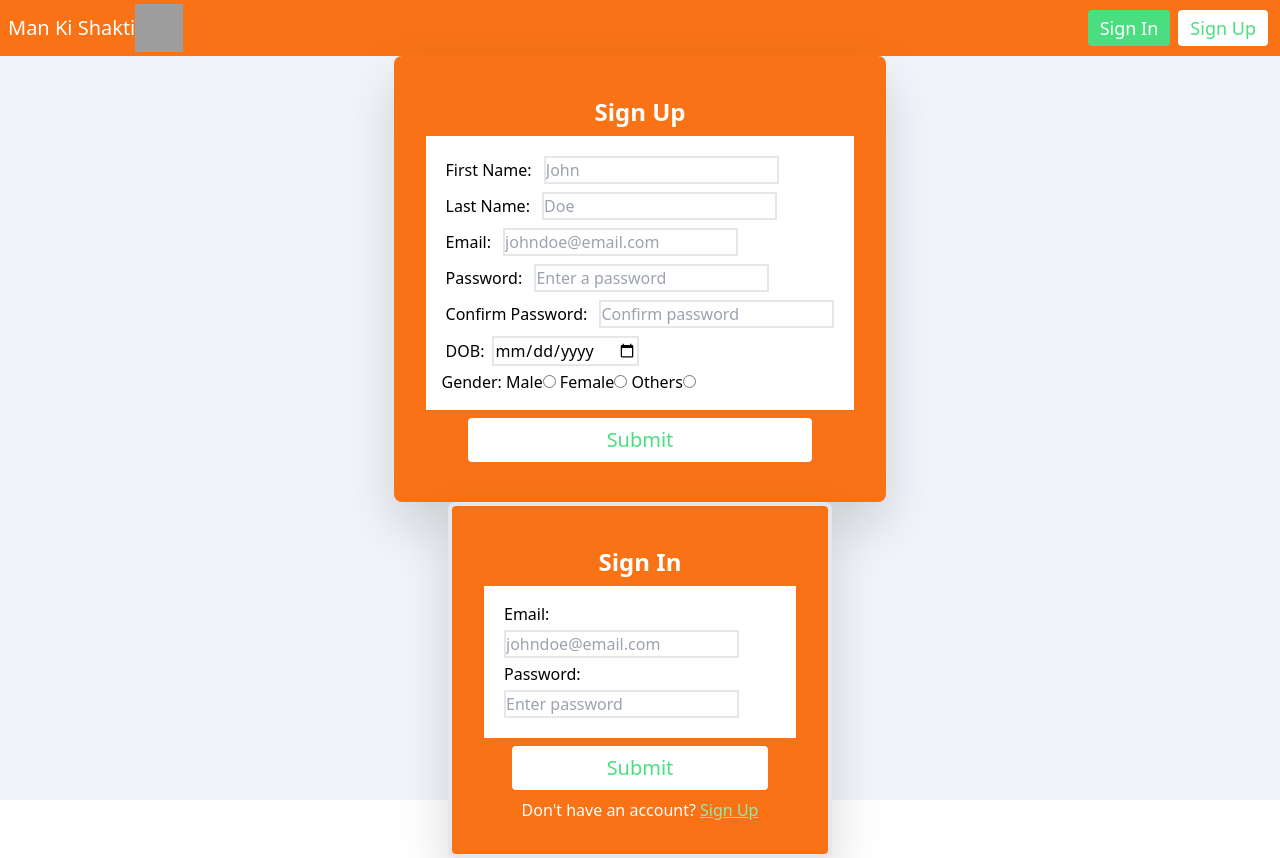
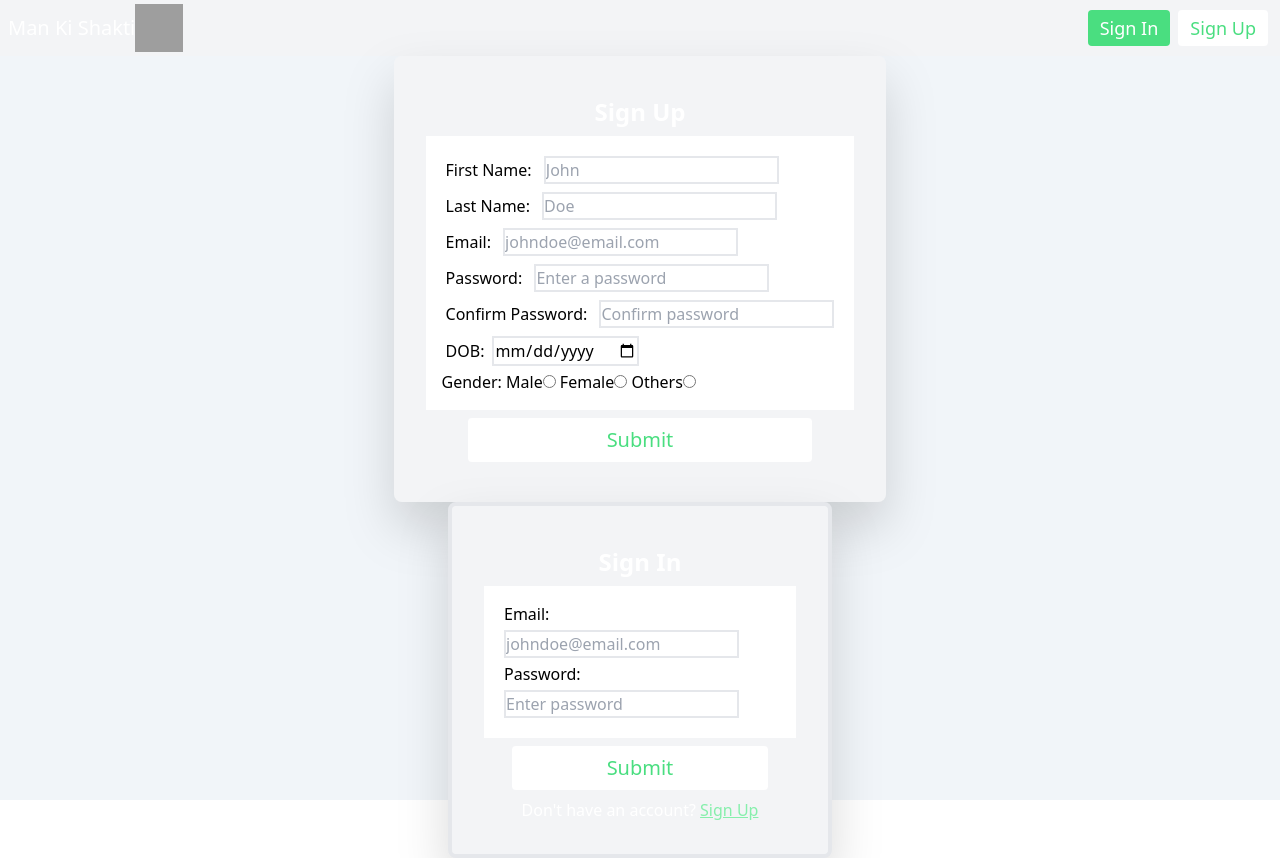
Before and after one commit to dscmsit/Mental-Health-App, an Angular app in the folder front-end/: page / in a window 1280 px wide. Built offline with nearby package versions, Linux system fonts and the light colour scheme; grey boxes are pictures that could not be loaded.

Commit message:
Changed bg color.

```diff
--- a/front-end/src/app/Components/log-in/log-in.component.html
+++ b/front-end/src/app/Components/log-in/log-in.component.html
@@ -1,5 +1,5 @@
 <div
-  class="p-8 mx-auto drop-shadow-2xl h-auto   w-96 border-4 bg-orange-500 rounded-lg"
+  class="p-8 mx-auto drop-shadow-2xl h-auto   w-96 border-4 bg-gray-100 rounded-lg"
 >
   <h1 class="text-white font-bold p-2 text-center text-2xl">Sign In</h1>
 
--- a/front-end/src/app/Components/navbar/navbar.component.html
+++ b/front-end/src/app/Components/navbar/navbar.component.html
@@ -1,4 +1,4 @@
-<div class="py-1 px-2  bg-orange-500  text-white text-bold flex items-center">
+<div class="py-1 px-2  bg-gray-100  text-white text-bold flex items-center">
     <span class="text-xl">Man Ki Shakti</span>
     <img src="https://cdn.iconscout.com/icon/premium/png-256-thumb/mace-4605620-3803695.png"
      class="h-12 w-12 origin-center hover:origin-top" alt="Logo" />
--- a/front-end/src/app/Components/sign-up/sign-up.component.html
+++ b/front-end/src/app/Components/sign-up/sign-up.component.html
@@ -1,4 +1,4 @@
-<div class="bg-orange-500 p-8 drop-shadow-2xl w-max rounded-lg mx-auto  flex flex-col justify-center">
+<div class="bg-gray-100 p-8 drop-shadow-2xl w-max rounded-lg mx-auto  flex flex-col justify-center">
 <h2 class="text-white font-bold p-2 text-center text-2xl">Sign Up</h2>
 <form class="flex flex-col">
     <div class="bg-white p-4 ">
```
